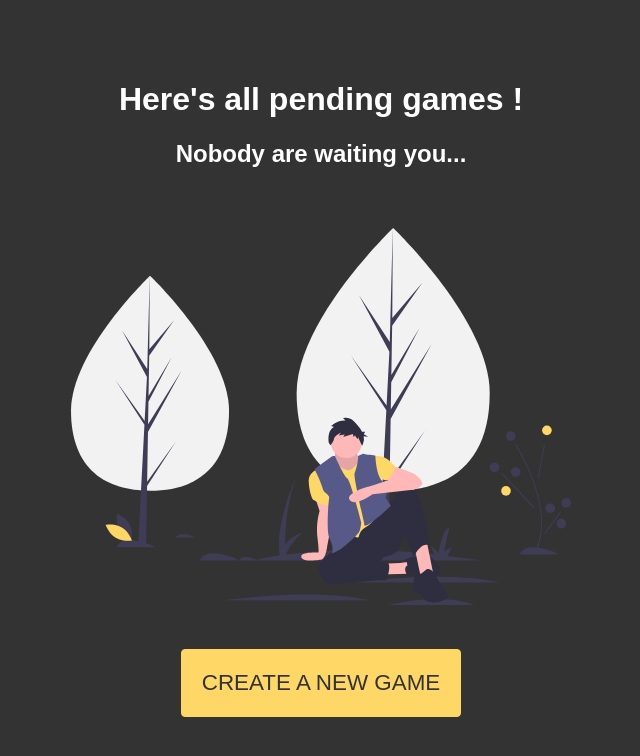
After one commit to marmelab/pentago-symfony, a Symfony app: template templates/lobby/index.html.twig in a window 1280 px wide. The commit adds this page. Shown: the top 756 px of the page, without its empty margins (319-959 px from the left). Run offline with Twig, Linux system fonts and the light colour scheme; the template is opened without the code that fills it, so the values that code supplies are empty; some libraries are stand-ins or nearby versions.

Commit message:
Add lobby

```diff
--- a/composer.json
+++ b/composer.json
@@ -14,6 +14,7 @@
         "doctrine/orm": "^2.8",
         "phpdocumentor/reflection-docblock": "^5.2",
         "sensio/framework-extra-bundle": "^5.6",
+        "stof/doctrine-extensions-bundle": "^1.5",
         "symfony/apache-pack": "^1.0",
         "symfony/asset": "5.2.*",
         "symfony/console": "5.2.*",
--- a/config/bundles.php
+++ b/config/bundles.php
@@ -12,4 +12,5 @@ return [
     Doctrine\Bundle\MigrationsBundle\DoctrineMigrationsBundle::class => ['all' => true],
     Symfony\Bundle\SecurityBundle\SecurityBundle::class => ['all' => true],
     Twig\Extra\TwigExtraBundle\TwigExtraBundle::class => ['all' => true],
+    Stof\DoctrineExtensionsBundle\StofDoctrineExtensionsBundle::class => ['all' => true],
 ];
--- /dev/null
+++ b/public/css/lobby.css
@@ -0,0 +1,32 @@
+.lobby__container {
+  width: 90%;
+  max-width: 600px;
+  margin: auto;
+  padding-top: 60px;
+}
+
+.lobby__empty-screen {
+  margin: auto;
+  text-align: center;
+}
+
+.lobby__illu {
+  margin: 40px auto;
+  max-width: 500px;
+}
+
+.lobby__games-list {
+  list-style-type: none;
+  display: flex;
+  flex-wrap: wrap;
+  align-items: center;
+  margin: auto;
+}
+
+.lobby__games-item {
+  width: 120px;
+  padding: 20px;
+  margin: 10px;
+  border: 1px solid var(--white);
+  text-align: center;
+}
--- a/public/css/main.css
+++ b/public/css/main.css
@@ -1,10 +1,16 @@
 :root {
   --main-bg-color: #333333;
-  --player1-color: #fed766;
-  --player1-color--hover: #fee59a;
-  --player2-color: #78daea;
-  --player2-color--hover: #caf1f7;
-  --empty-color: white;
+  --white: white;
+  --primary-color: #fed766;
+  --primary-color--hover: #fee59a;
+  --secondary-color: #78daea;
+  --secondary-color--hover: #caf1f7;
+
+  --player1-color: var(--primary-color);
+  --player1-color--hover: var(--primary-color--hover);
+  --player2-color: var(--secondary-color);
+  --player2-color--hover: var(--secondary-color--hover);
+  --empty-color: var(--white);
   --cell-bg-color: #f3f4f6;
   --quarter-radius: 20px;
 }
@@ -39,3 +45,35 @@ h3,
 h4 {
   text-align: center;
 }
+
+.button {
+  padding: 20px;
+  color: var(--white);
+  border: 1px solid var(--white);
+  border-radius: 4px;
+  text-decoration: none;
+  display: inline-block;
+  font-size: 1.4rem;
+  transition: 0.3s ease all;
+  text-transform: uppercase;
+}
+
+.button.primary {
+  background-color: var(--player1-color);
+  border-color: var(--player1-color);
+  color: var(--main-bg-color);
+}
+.button.primary:hover {
+  background-color: var(--primary-color--hover);
+  border-color: var(--primary-color--hover);
+}
+
+.button.secondary {
+  background-color: var(--secondary-color);
+  border-color: var(--secondary-color);
+  color: var(--main-bg-color);
+}
+.button.secondary:hover {
+  background-color: var(--secondary-color--hover);
+  border-color: var(--secondary-color--hover);
+}
--- a/templates/game/waiting_opponent.html.twig
+++ b/templates/game/waiting_opponent.html.twig
@@ -4,5 +4,5 @@
 
     <img class="waiting-opponent__illu" src="{{ asset('svg/waiting_opponent.svg') }}" />
     <h3>Share your URL with a friend !</h3>
-    <input class="waiting-opponent__input" type="text" disabled value="{{app.request.uri}}/invite" />
+    <input class="waiting-opponent__input" type="text" disabled value="{{app.request.uri}}/join" />
 </div>
--- /dev/null
+++ b/templates/lobby/index.html.twig
@@ -0,0 +1,34 @@
+{% extends 'base.html.twig' %}
+
+{% block title %}Join a game{% endblock %}
+{% block stylesheets %}
+	{{ parent() }}
+
+	<link href="{{ asset('css/lobby.css') }}" rel="stylesheet"/>
+{% endblock %}
+
+{% block body %}
+
+<div class="lobby__container">
+
+    <h1>Here's all pending games !</h1>
+    {% if games|length > 0 %}
+    <ul class="lobby__games-list">
+        {% for game in games %}
+            <li class="lobby__games-item">
+                <h3>{{game.created | date("m/d/Y H:i")}}</h3>
+                <a href="{{path('joinGame', { 'id': game.id }) }}" class="button secondary">Join</a>
+            </li>
+        {% endfor %}
+    </ul>
+    {% else %}
+        <div class="lobby__empty-screen">
+            <h2>Nobody are waiting you...</h2>
+            <img class="lobby__illu" src="{{ asset('svg/waiting_opponent.svg') }}" />
+            <a href="{{ path('newGame') }}" class="button primary">Create a new game</a>
+
+        </div>
+
+    {% endif %}
+</div>
+{% endblock %}
```
Also changed, not shown: config/services.yaml (+26 -20 lines), migrations/Version20210203154710.php (added, +32 -0 lines), public/css/home.css (added, +15 -0 lines), src/Controller/GameController.php (+6 -6 lines), src/Controller/HomeController.php (added, +20 -0 lines), src/Controller/LobbyController.php (added, +32 -0 lines), src/Entity/Game.php (+13 -0 lines), templates/home/index.html.twig (added, +20 -0 lines), public/css/button.css (added), public/svg/game.svg (added), 4 other files.
